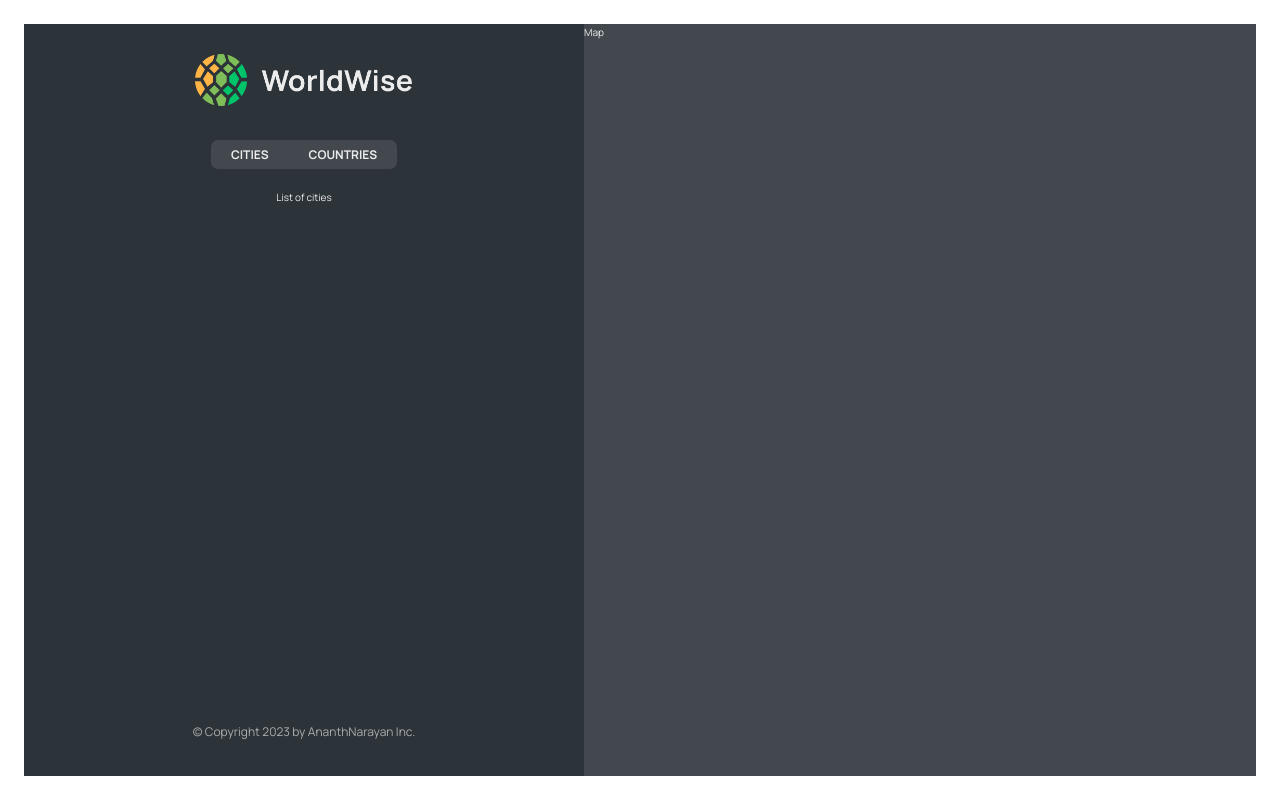
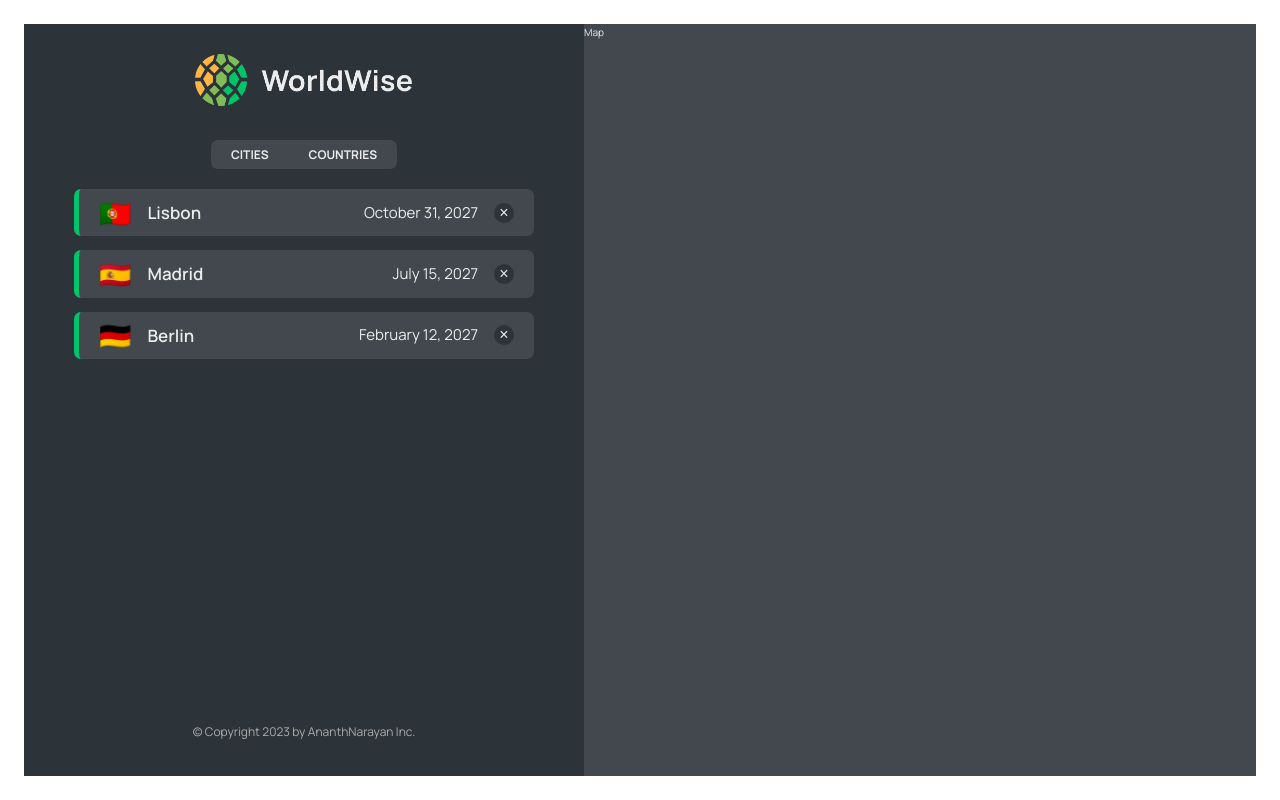
Before and after one commit to narayanananth26/worldwise, a React (Vite) app: page /app in a window 1280 px wide. Built offline with nearby package versions, Linux system fonts and the light colour scheme; data requests are answered from the project's data file.

Commit message:
implement city list

```diff
--- a/package.json
+++ b/package.json
@@ -7,9 +7,11 @@
 		"dev": "vite",
 		"build": "vite build",
 		"lint": "eslint src --ext js,jsx --report-unused-disable-directives --max-warnings 0",
-    "preview": "vite preview"
+		"preview": "vite preview",
+		"server": "json-server --watch data/cities.json --port 8000 --delay 500"
 	},
 	"dependencies": {
+		"json-server": "^0.17.3",
 		"react": "^18.2.0",
 		"react-dom": "^18.2.0",
 		"react-router-dom": "^6.14.1"
--- a/src/App.jsx
+++ b/src/App.jsx
@@ -5,8 +5,31 @@
 import AppLayout from "./pages/AppLayout";
 import PageNotFound from "./pages/PageNotFound";
 import Login from "./pages/Login";
+import CityList from "./components/CityList";
+import { useEffect, useState } from "react";
 
+const BASE_URL = "http://localhost:8000";
 function App() {
+	const [cities, setCities] = useState([]);
+	const [isLoading, setIsLoading] = useState(false);
+
+	useEffect(function () {
+		async function fetchCities() {
+			try {
+				setIsLoading(true);
+				const res = await fetch(`${BASE_URL}/cities`);
+				const data = await res.json();
+				setCities(data);
+			} catch (err) {
+				console.error(err);
+				alert("There was an error loading data");
+			} finally {
+				setIsLoading(false);
+			}
+		}
+		fetchCities();
+	}, []);
+
 	return (
 		<BrowserRouter>
 			<Routes>
@@ -15,8 +38,18 @@
 				<Route path="pricing" element={<Pricing />} />
 				<Route path="login" element={<Login />} />
 				<Route path="app" element={<AppLayout />}>
-					<Route index element={<p>List of cities</p>} />
-					<Route path="cities" element={<p>List of cities</p>} />
+					<Route
+						index
+						element={
+							<CityList cities={cities} isLoading={isLoading} />
+						}
+					/>
+					<Route
+						path="cities"
+						element={
+							<CityList cities={cities} isLoading={isLoading} />
+						}
+					/>
 					<Route path="countries" element={<p>Countries</p>} />
 					<Route path="form" element={<p>Form</p>} />
 				</Route>
--- /dev/null
+++ b/src/components/CityItem.jsx
@@ -0,0 +1,21 @@
+import styles from "./CityItem.module.css";
+
+const formatDate = (date) =>
+	new Intl.DateTimeFormat("en", {
+		day: "numeric",
+		month: "long",
+		year: "numeric",
+	}).format(new Date(date));
+function CityItem({ city }) {
+	const { cityName, emoji, date } = city;
+	return (
+		<li className={styles.cityItem}>
+			<span className={styles.emoji}>{emoji}</span>
+			<h3 className={styles.name}>{cityName}</h3>
+			<time className={styles.date}>{formatDate(date)}</time>
+			<button className={styles.deleteBtn}>&times;</button>
+		</li>
+	);
+}
+
+export default CityItem;
--- /dev/null
+++ b/src/components/CityList.jsx
@@ -0,0 +1,22 @@
+import CityItem from "./CityItem";
+import styles from "./CityList.module.css";
+import Spinner from "./Spinner";
+import Message from "./Message";
+
+function CityList({ cities, isLoading }) {
+	if (isLoading) return <Spinner />;
+
+	if (!cities.length)
+		return (
+			<Message message="Add your first city by clicking on a city on the map" />
+		);
+	return (
+		<ul className={styles.cityList}>
+			{cities.map((city) => (
+				<CityItem city={city} key={city.id} />
+			))}
+		</ul>
+	);
+}
+
+export default CityList;
```
Also changed, not shown: data/cities.json (indentation only), src/components/City.jsx (indentation only), src/components/CityItem.module.css (indentation only), 1 other file (tests, documents, lock files or other folders). Lines whose indentation alone changed are shown as unchanged.
